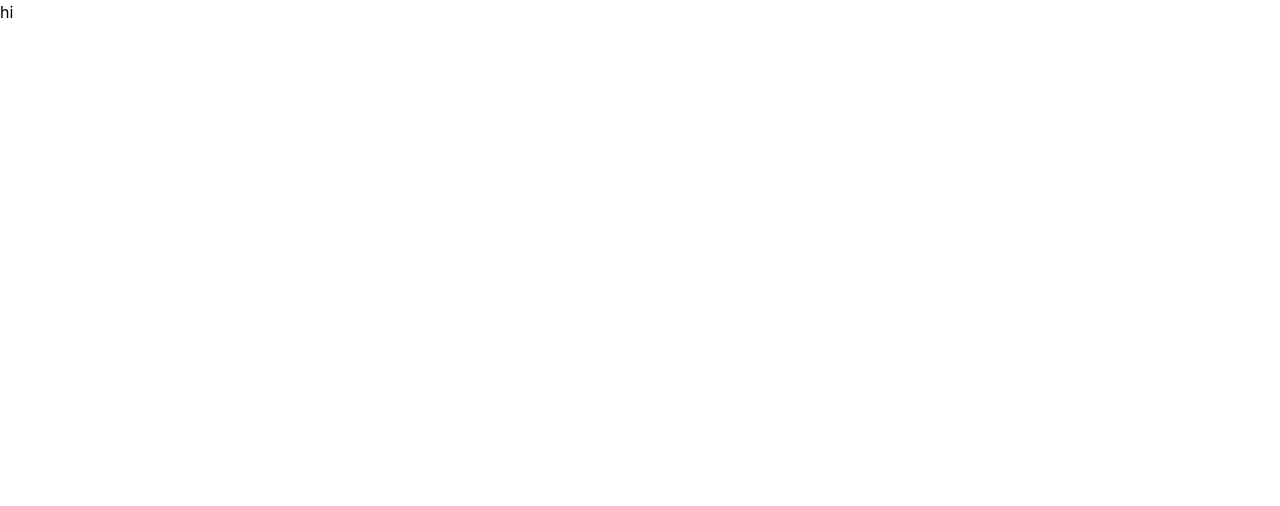
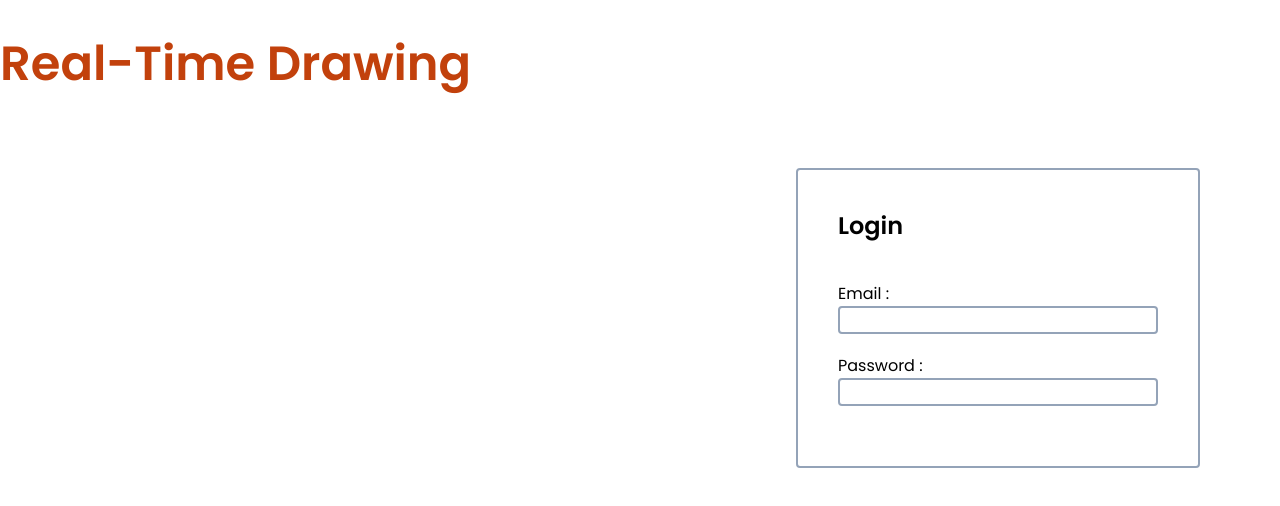
Before and after one commit to dhanushkagimhan/Real-time-collaborative-drawing-app-frontend, a React (Vite) app: page / in a window 1280 px wide. Shown: the top 506 px of the page. Built offline with nearby package versions, Linux system fonts and the light colour scheme.

Commit message:
creating login form

```diff
--- a/src/App.tsx
+++ b/src/App.tsx
@@ -1,12 +1,17 @@
 import { BrowserRouter, Route, Routes } from "react-router-dom";
 import Home from "./pages/Home";
+import { MainLayout } from "./utility/components";
+import Error404 from "./pages/Error404";
 
 function App() {
   return (
     <BrowserRouter>
-      <Routes>
-        <Route path="/" element={<Home />} />
-      </Routes>
+      <MainLayout>
+        <Routes>
+          <Route path="/" element={<Home />} />
+          <Route path="*" element={<Error404 />} />
+        </Routes>
+      </MainLayout>
     </BrowserRouter>
   );
 }
--- a/src/index.css
+++ b/src/index.css
@@ -1,5 +1,7 @@
+@import url('https://fonts.googleapis.com/css2?family=Poppins:ital,wght@0,100;0,200;0,300;0,400;0,500;0,600;0,700;0,800;0,900;1,100;1,200;1,300;1,400;1,500;1,600;1,700;1,800;1,900&display=swap');
+
 :root {
-  font-family: Inter, system-ui, Avenir, Helvetica, Arial, sans-serif;
+  font-family: poppins,Inter, system-ui, Avenir, Helvetica, Arial, sans-serif;
   line-height: 1.5;
   font-weight: 400;
 
--- /dev/null
+++ b/src/pages/Error404.tsx
@@ -0,0 +1,8 @@
+export default function Error404() {
+  return (
+    <div>
+      <h1 className="">Error 404</h1>
+      <h3>Not found page</h3>
+    </div>
+  );
+}
--- a/src/pages/Home.tsx
+++ b/src/pages/Home.tsx
@@ -1,3 +1,14 @@
+import { Login } from "./authentication";
+
 export default function Home() {
-  return <div>hi</div>;
+  return (
+    <div>
+      <h1 className="text-5xl text-orange-700 font-semibold">
+        Real-Time Drawing
+      </h1>
+      <div className="mt-20 flex flex-row justify-end pr-20">
+        <Login />
+      </div>
+    </div>
+  );
 }
--- /dev/null
+++ b/src/pages/authentication/Login.tsx
@@ -0,0 +1,15 @@
+import { InputBox } from "../../utility/components";
+
+export default function Login() {
+  return (
+    <div className="p-10 border-slate-400 border-2 rounded">
+      <h2 className="text-2xl font-semibold">Login</h2>
+      <div className="mt-10">
+        <form>
+          <InputBox title="Email" name="email" type="email" />
+          <InputBox title="Password" name="password" type="password" />
+        </form>
+      </div>
+    </div>
+  );
+}
--- /dev/null
+++ b/src/pages/authentication/index.ts
@@ -0,0 +1,3 @@
+import Login from "./Login";
+
+export { Login };
--- /dev/null
+++ b/src/utility/components/InputBox.tsx
@@ -0,0 +1,23 @@
+type InputBoxProps = {
+  title: string;
+  name: string;
+  type?: string;
+  placeholder?: string;
+};
+
+export default function InputBox(props: InputBoxProps) {
+  return (
+    <div className="my-5">
+      <label>
+        {props.title} :
+        <br />
+        <input
+          name={props.name}
+          type={props.type ? props.type : "text"}
+          placeholder={props.placeholder ? props.placeholder : ""}
+          className="border-slate-400 border-2 rounded focus:outline-none"
+        />
+      </label>
+    </div>
+  );
+}
--- /dev/null
+++ b/src/utility/components/index.ts
@@ -0,0 +1,4 @@
+import InputBox from "./InputBox";
+import MainLayout from "./mainLayout/MainLayout";
+
+export { MainLayout, InputBox };
--- /dev/null
+++ b/src/utility/components/mainLayout/MainLayout.tsx
@@ -0,0 +1,14 @@
+import { ReactNode } from "react";
+
+type MainLayoutProps = {
+  children: ReactNode;
+};
+
+export default function MainLayout(props: MainLayoutProps) {
+  return (
+    <div>
+      <div></div>
+      <div className="container mx-auto mt-10">{props.children}</div>
+    </div>
+  );
+}
```
